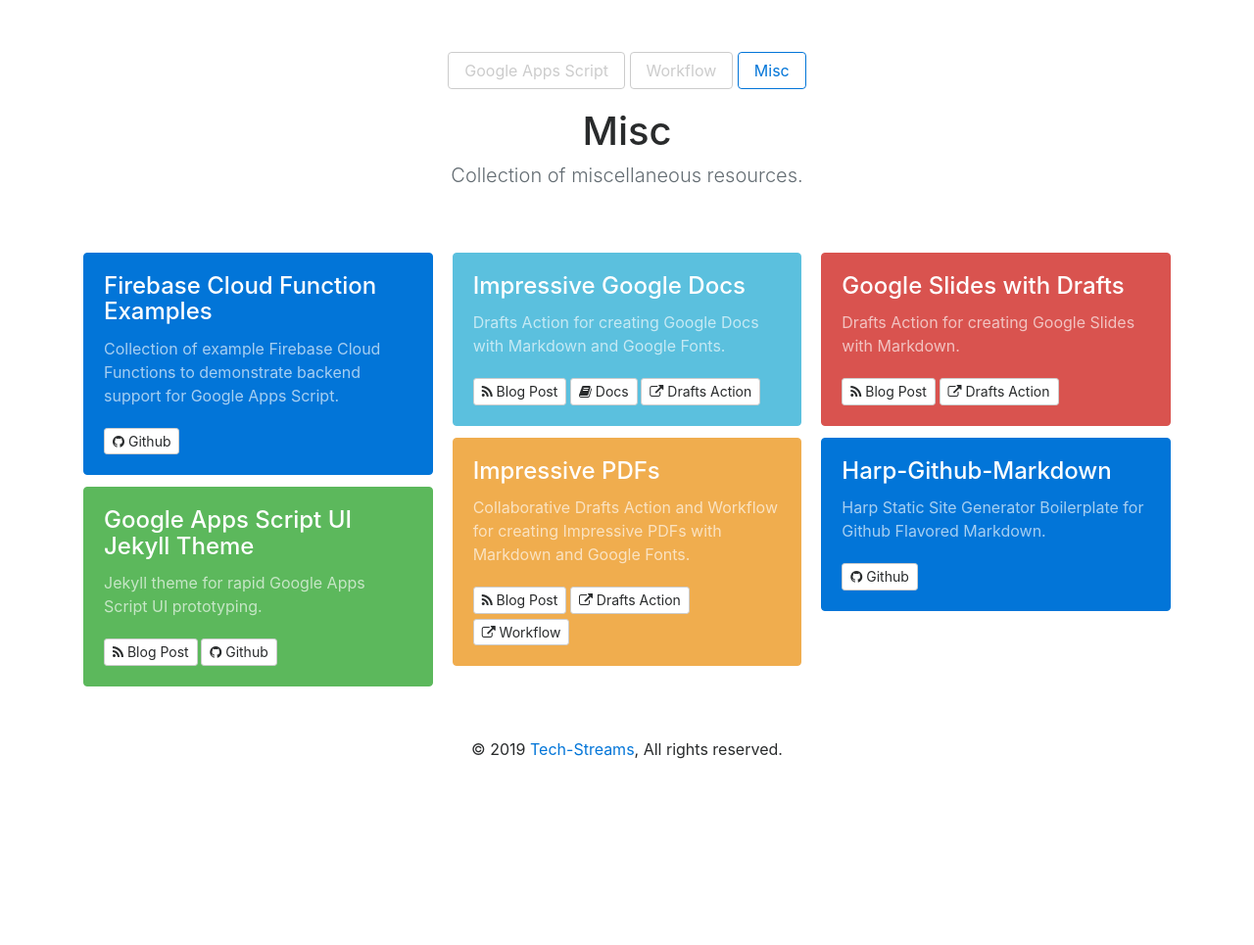
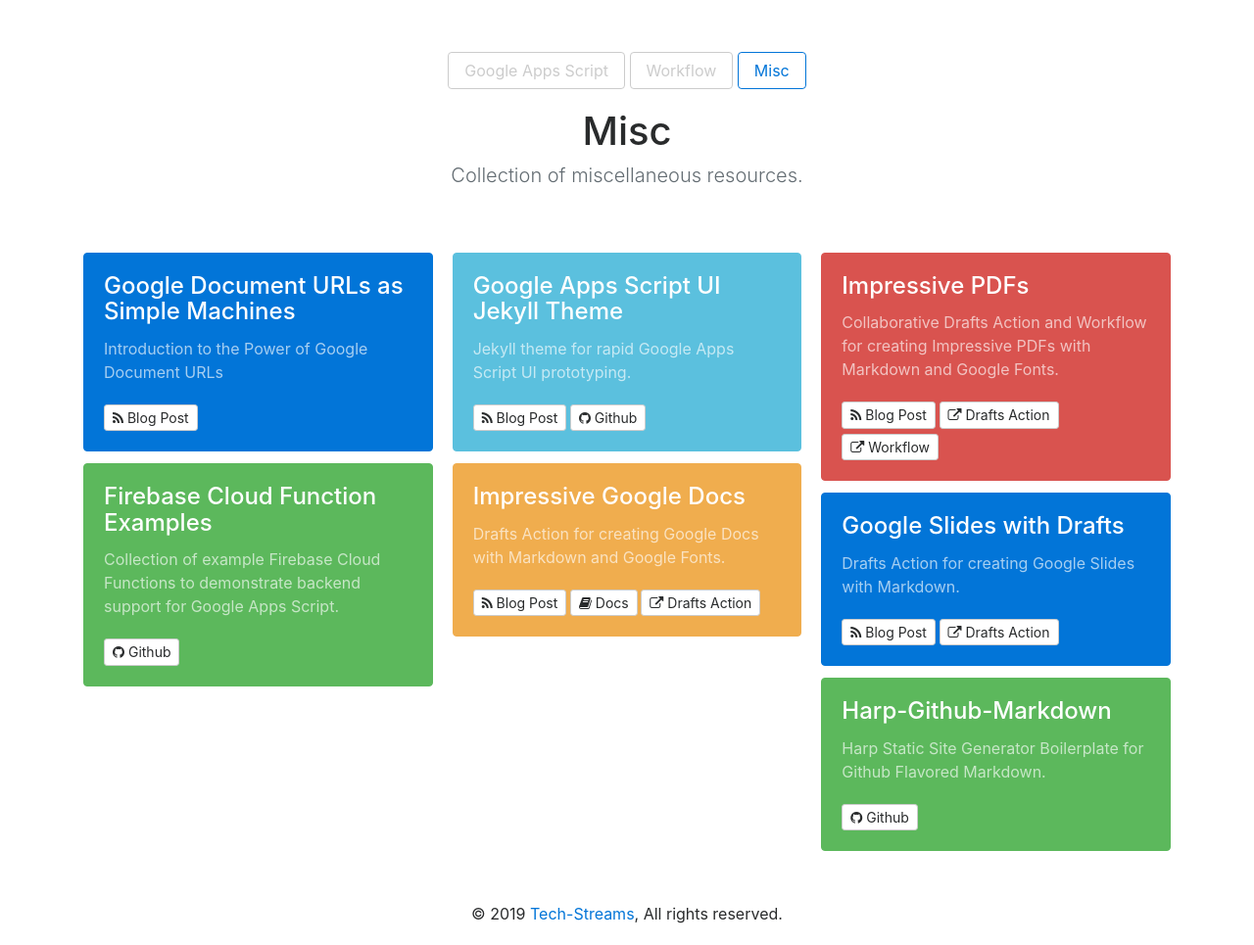
Before and after one commit to techstreams/techstreams.github.io, a Jekyll site: the page built from misc.html, in a window 1280 px wide. Shown: the whole page at 98% size. Built offline with Jekyll 4.4.1, drawn with Linux system fonts in a browser that asks for light colours; nearby versions of some CDN libraries; before the commit the page ends 900 px from its top, so only the background shows below that.

Commit message:
Update misc.yml

```diff
--- a/_data/misc.yml
+++ b/_data/misc.yml
@@ -1,4 +1,10 @@
 items:
+  - tl_title: Google Document URLs as Simple Machines
+    tl_content: Introduction to the Power of Google Document URLs
+    buttons:
+      - href: 'https://medium.com/@techstreams/google-document-urls-as-simple-machines-400baca6d014'
+        name: <i class="fa fa-rss"></i> Blog Post
+#
   - tl_title: Firebase Cloud Function Examples
     tl_content: Collection of example Firebase Cloud Functions to demonstrate backend support for Google Apps Script.
     buttons:
```
